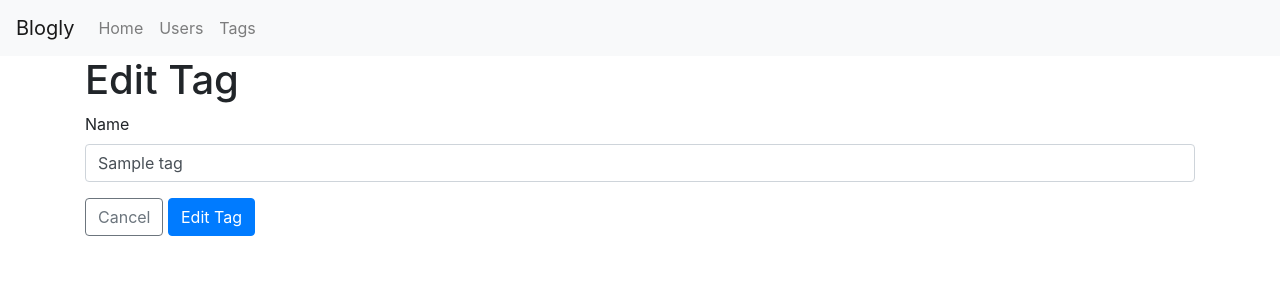
After one commit to yukonnor/bootcamp-flask-sqla-blogly, a Flask app: page /tags/1/edit in a window 1280 px wide. The commit adds this page. Shown: the top 300 px of the page. Run offline with Flask 3, Linux system fonts and the light colour scheme; tables that the repository leaves empty hold one stand-in row (values such as "Sample post").

Commit message:
add edit and delete tag views/routes/templates

```diff
--- a/app.py
+++ b/app.py
@@ -92,11 +92,11 @@ def edit_user(user_id):
     try:
         # db.session.add(user) # don't think session.add() is necessary
         db.session.commit()
+        flash(f"User updated!", "success")
     except:
         db.session.rollback()
         flash(f"Something went wrong :/", "warning")
 
-    flash(f"User updated!", "success")
     return redirect(f'/users')
 
 @app.route('/users/<int:user_id>/delete', methods=["POST"])
@@ -229,9 +229,52 @@ def create_tag():
     try:
         db.session.add(tag)
         db.session.commit()
+        flash(f"New tag created!", "success")
     except:
         db.session.rollback()
         flash(f"Something went wrong :/", "warning")
 
-    flash(f"New tag created!", "success")
     return redirect(f'/tags')
+
+@app.route('/tags/<int:tag_id>/edit')
+def show_edit_tag_form(tag_id):
+    """Show a form that can be used to edit a tag"""
+
+    tag = Tag.query.get_or_404(tag_id)
+
+    return render_template('edit-tag.html', tag=tag)
+
+@app.route('/tags/<int:tag_id>/edit', methods=["POST"])
+def edit_tag(tag_id):
+    """Process the edit tag form submission"""
+
+    name = request.form["name"]
+
+    tag = Tag.query.get_or_404(tag_id)
+
+    tag.name = name
+
+    try:
+        # db.session.add(tag) # don't think session.add() is necessary
+        db.session.commit()
+        flash(f"Tag updated!", "success")
+    except:
+        db.session.rollback()
+        flash(f"Something went wrong :/", "warning")
+
+    return redirect(f'/tags/{tag.id}')
+
+@app.route('/tags/<int:tag_id>/delete', methods=["POST"])
+def delete_tag(tag_id):
+
+    tag_to_delete = Tag.query.get_or_404(tag_id)
+
+    try:
+        db.session.delete(tag_to_delete)
+        db.session.commit()
+        flash(f"Tag deleted!", "success")
+    except:
+        db.session.rollback()
+        flash(f"Something went wrong :/", "warning")
+
+    return redirect(f'/tags')
--- /dev/null
+++ b/templates/edit-tag.html
@@ -0,0 +1,15 @@
+{% extends 'base.html' %}
+{% block title %}Edit Tag{% endblock %}
+{% block content %}
+<div class="container">
+    <h1>Edit Tag</h1>
+    <form action="/tags/{{tag.id}}/edit" method="POST">
+        <div class="form-group">
+            <label for="inpuptTagTitle">Name</label>
+            <input type="text" class="form-control" id="inpuptTagTitle" name="name" placeholder="Enter a name for this tag..." value="{{tag.name}}" required>
+        </div>
+        <button type="button" class="btn btn-outline-secondary" onclick="window.location.href='/tags/{{tag.id}}'">Cancel</button>
+        <button type="submit" class="btn btn-primary">Edit Tag</button>
+    </form>
+</div>
+{% endblock %}
```
Also changed, not shown: templates/tag-details.html (+10 -1 lines).
